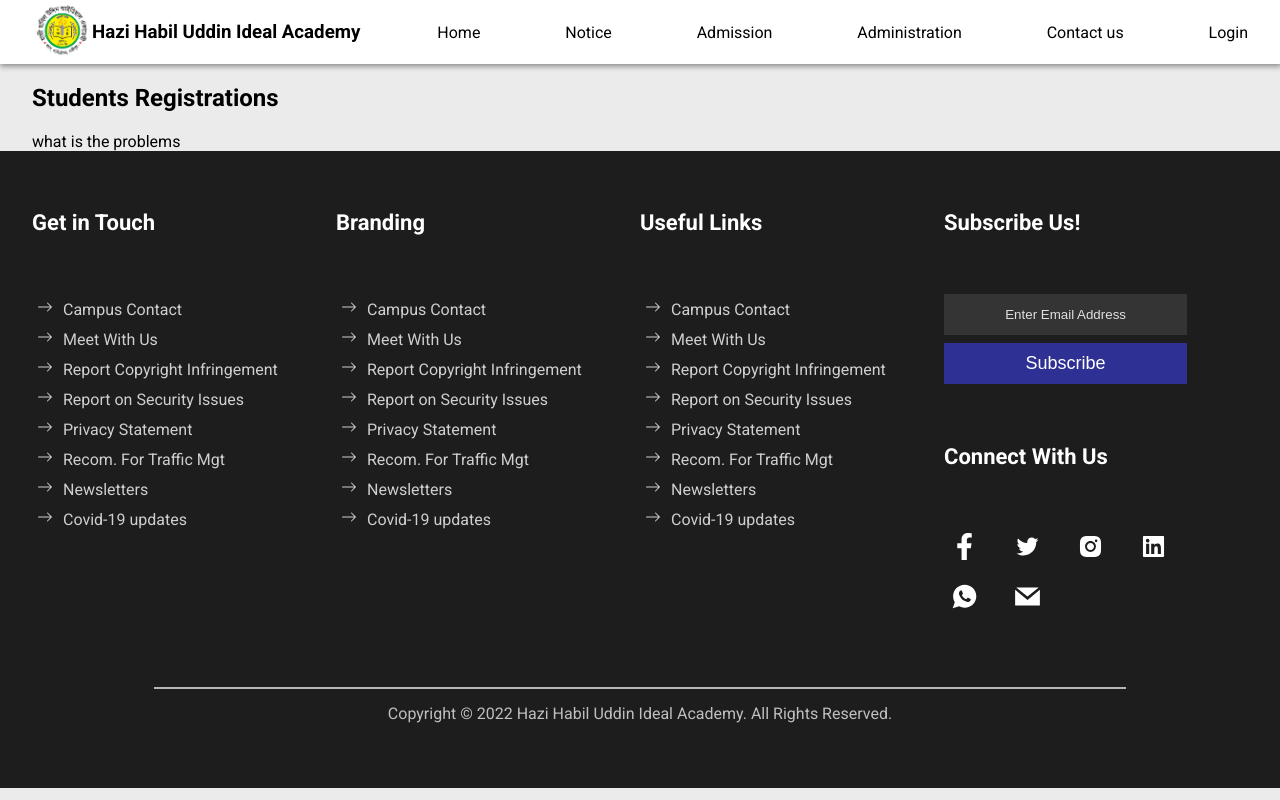
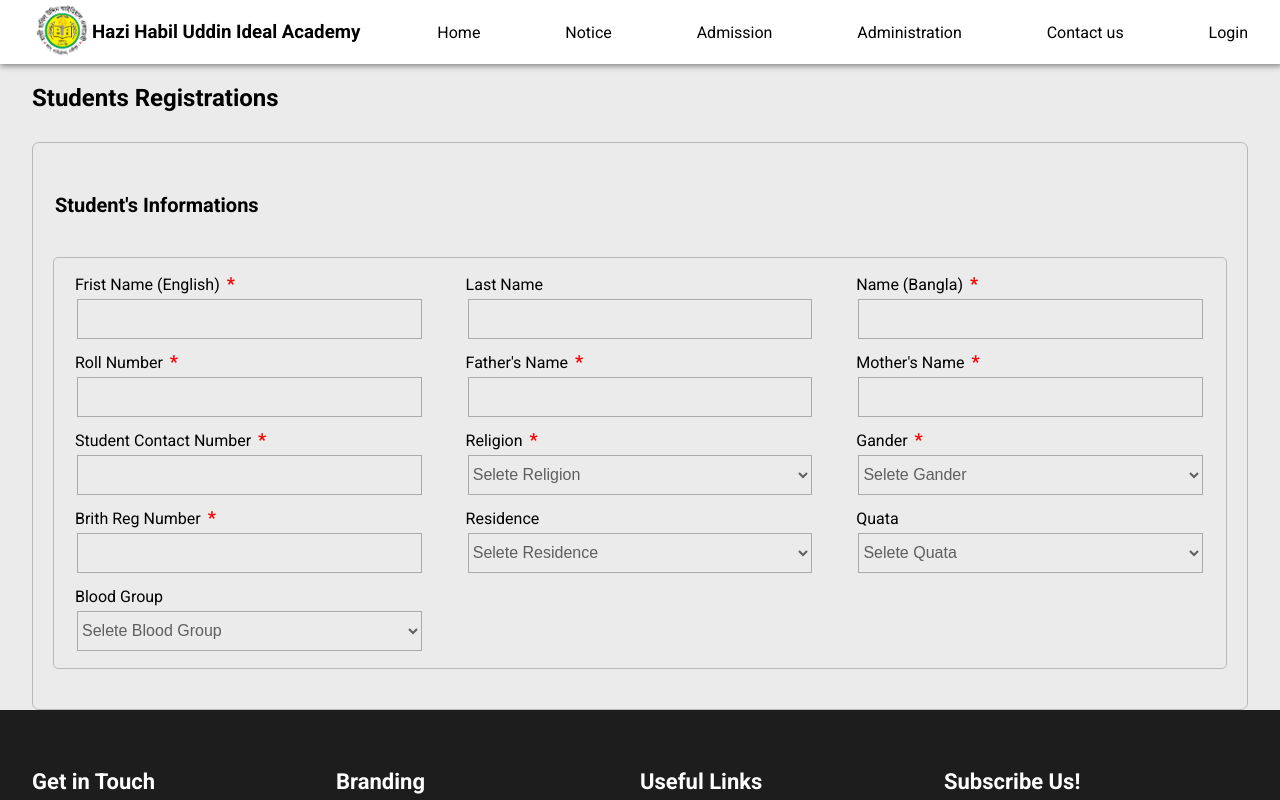
Before and after one commit to md-emon-hossen/habil-udding, a Next.js app: page /ragistration in a window 1280 px wide. Shown: the top 800 px of the page. Built offline with nearby package versions, Linux system fonts and the light colour scheme.

Commit message:
one update

```diff
--- a/pages/ragistration.js
+++ b/pages/ragistration.js
@@ -1,5 +1,6 @@
 import { useState } from "react";
 import Meta from "../componnent/Meta";
+import One from "../componnent/One";
 import styles from "../styles/Ragistration.module.css";
 
 
@@ -13,7 +14,7 @@ export default function Ragistration() {
             <h2>Students Registrations</h2>
 
 
-            what is the problems
+            <One />
 
 
             {/* <One /> */}
```
